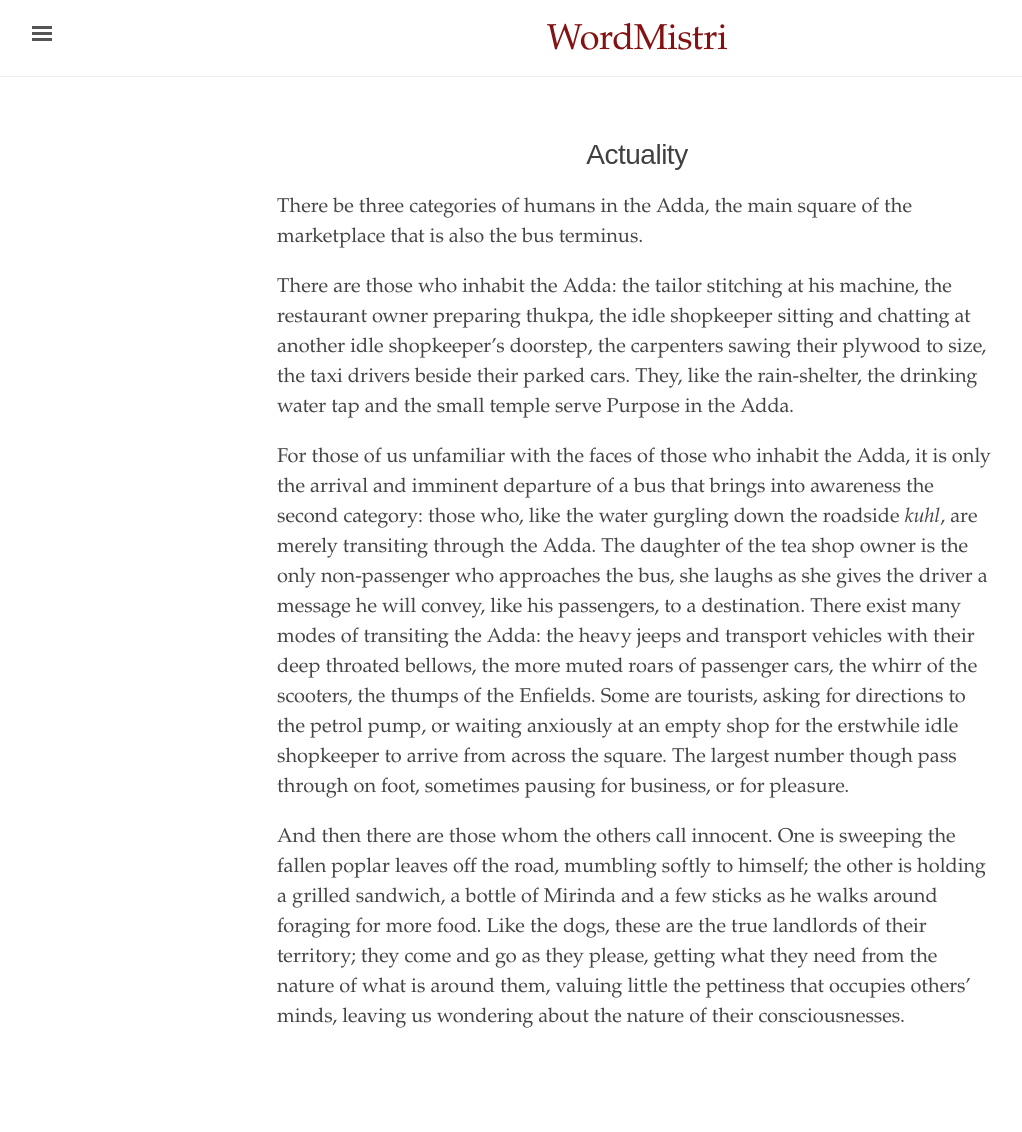
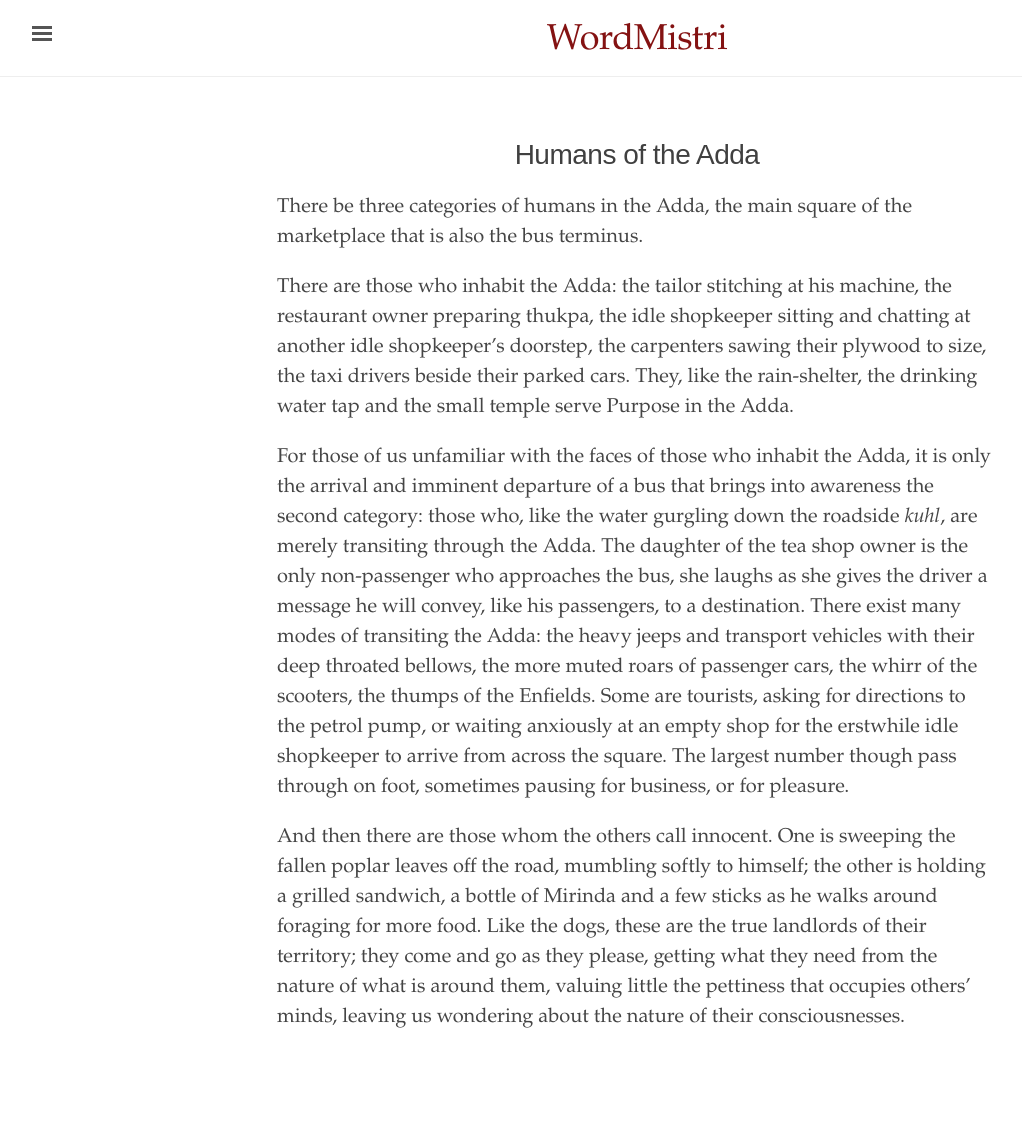
Before and after one commit to WordMistri/WordMistri.github.io, a Jekyll site: the page built from _reflections/a.md, in a window 1280 px wide. Shown: the whole page, without its empty margins (3-1025 px from the left). Built offline with Jekyll 4.4.1, drawn with Linux system fonts in a browser that asks for light colours.

Commit message:
Update a.md

```diff
--- a/_reflections/a.md
+++ b/_reflections/a.md
@@ -1,6 +1,6 @@
 ---
 layout: narrative
-title: Actuality
+title: Humans of the Adda
 author:
 editor:
 source:
```
